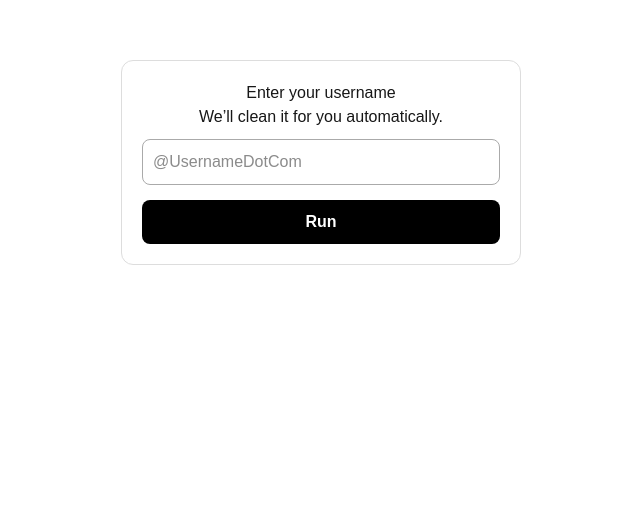
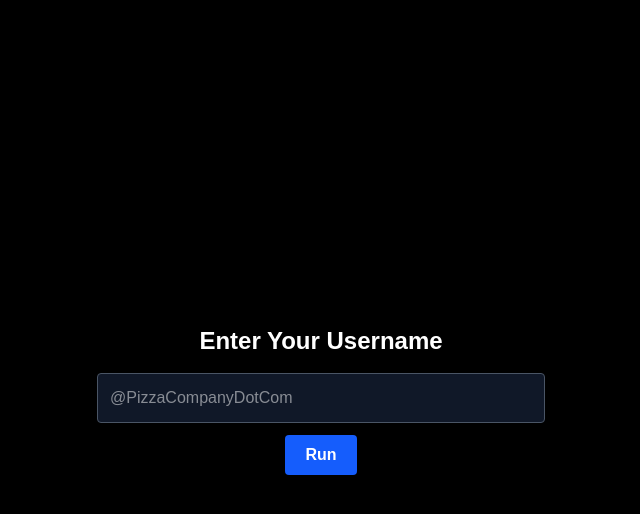
Before and after one commit to danhypercoder/ConnectAppX-V1, a Next.js app: page / in a window 1280 px wide. Shown: the top 514 px of the page, without its empty margins (319-959 px from the left). Built offline with nearby package versions, Linux system fonts and the light colour scheme.

Commit message:
new UI looks

```diff
--- a/app/page.tsx
+++ b/app/page.tsx
@@ -1,85 +1,45 @@
 "use client";
+
 import { useState } from "react";
 
 export default function Home() {
   const [input, setInput] = useState("");
-  const [result, setResult] = useState("");
-  const [step, setStep] = useState("input");
+  const [cleaned, setCleaned] = useState<string | null>(null);
 
-  const processUsername = () => {
-    let cleaned = input
-      .toLowerCase()
-      .replace(/@/g, "")
-      .replace(/\s+/g, "")
-      .replace(/dot/gi, ".");
-
-    setResult(cleaned);
-    setStep("result");
+  const cleanUsername = () => {
+    const lower = input.toLowerCase();
+    const noAtOrSpaces = lower.replace(/@|\s+/g, "");
+    const formatted = noAtOrSpaces.replace(/dot/gi, ".");
+    setCleaned(formatted);
   };
 
   return (
-    <main style={{
-      fontFamily: "Arial, sans-serif",
-      maxWidth: 400,
-      margin: "60px auto",
-      padding: 20,
-      textAlign: "center",
-      border: "1px solid #ddd",
-      borderRadius: 12
-    }}>
+    <main className="min-h-screen flex flex-col items-center justify-center bg-black text-white p-6">
+      <h1 className="text-2xl font-bold mb-4">
+        Enter Your Username
+      </h1>
 
-      {step === "input" && (
+      {!cleaned ? (
         <>
-          <h2>Enter your username</h2>
-          <p>We’ll clean it for you automatically.</p>
           <input
             type="text"
+            className="w-full max-w-md p-3 rounded bg-gray-900 border border-gray-600 text-white mb-3"
+            placeholder="@PizzaCompanyDotCom"
             value={input}
             onChange={(e) => setInput(e.target.value)}
-            placeholder="@UsernameDotCom"
-            style={{
-              width: "100%",
-              padding: 10,
-              marginTop: 10,
-              borderRadius: 8,
-              border: "1px solid #aaa"
-            }}
           />
+
           <button
-            onClick={processUsername}
-            style={{
-              marginTop: 15,
-              width: "100%",
-              padding: "10px 15px",
-              borderRadius: 8,
-              border: "none",
-              fontWeight: 600,
-              cursor: "pointer",
-              background: "#000",
-              color: "#fff"
-            }}
+            onClick={cleanUsername}
+            className="bg-blue-600 hover:bg-blue-700 px-5 py-2 rounded font-semibold"
           >
             Run
           </button>
         </>
-      )}
-
-      {step === "result" && (
-        <>
-          <h3>🎉 Nice to meet you!</h3>
-          <p>Your cleaned username:</p>
-          <div style={{
-            background: "#f4f4f4",
-            padding: "10px 15px",
-            borderRadius: 6,
-            fontWeight: "bold",
-            overflowWrap: "break-word"
-          }}>
-            {result}
-          </div>
-
-          <p style={{ marginTop: 20 }}>
-            Would you like to follow @DeHyperCoder?
+      ) : (
+        <div className="text-center">
+          <p className="text-lg mb-4">
+            🎉 Nice to meet you, <strong>{cleaned}</strong>!
           </p>
 
           <button
@@ -89,40 +49,23 @@ export default function Home() {
                 "_blank"
               )
             }
-            style={{
-              marginTop: 10,
-              width: "100%",
-              padding: "10px 15px",
-              borderRadius: 8,
-              border: "none",
-              fontWeight: 600,
-              cursor: "pointer",
-              background: "#1d9bf0",
-              color: "#fff"
-            }}
+            className="bg-green-600 hover:bg-green-700 px-5 py-2 rounded font-semibold mb-3 block"
           >
-            Yes, let’s go 🚀
+            Yes, I’ll follow!
           </button>
 
-          <a
-            href="https://x.com/home"
-            target="_blank"
-            style={{ display: "block", marginTop: 10 }}
+          <button
+            onClick={() => setCleaned(null)}
+            className="bg-gray-700 hover:bg-gray-800 px-5 py-2 rounded font-semibold"
           >
             Maybe later
-          </a>
+          </button>
 
-          <p style={{ marginTop: 25, fontSize: 13 }}>
-            ⭐ Don’t forget to star & fork this repo:
-            <br />
-            <a
-              href="https://github.com/danhypercoder/ConnectAppX-V1"
-              target="_blank"
-            >
-              github.com/dehypercoder/ConnectApp
-            </a>
+          <p className="text-sm mt-6 opacity-70">
+            ⭐ Don’t forget to follow, star & fork this repo:<br />
+            @dehypercoder/ConnectApp
           </p>
-        </>
+        </div>
       )}
     </main>
   );
```
